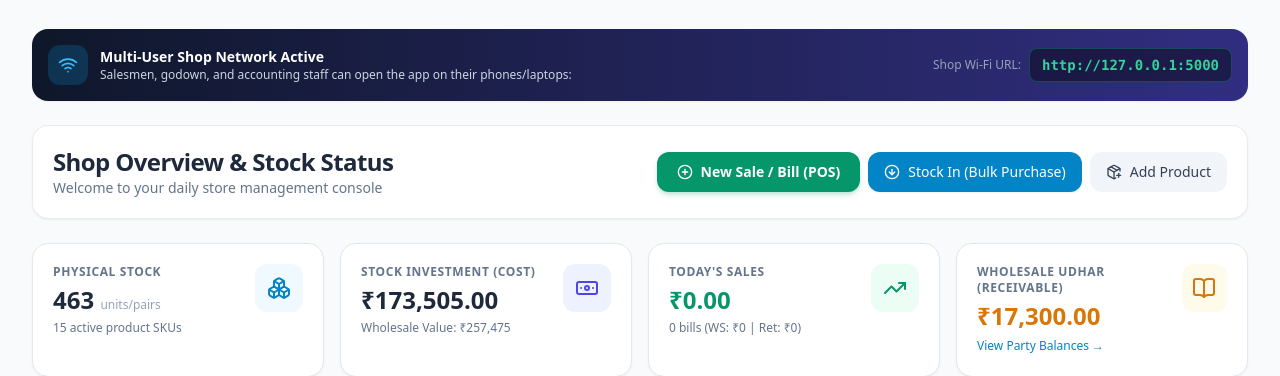
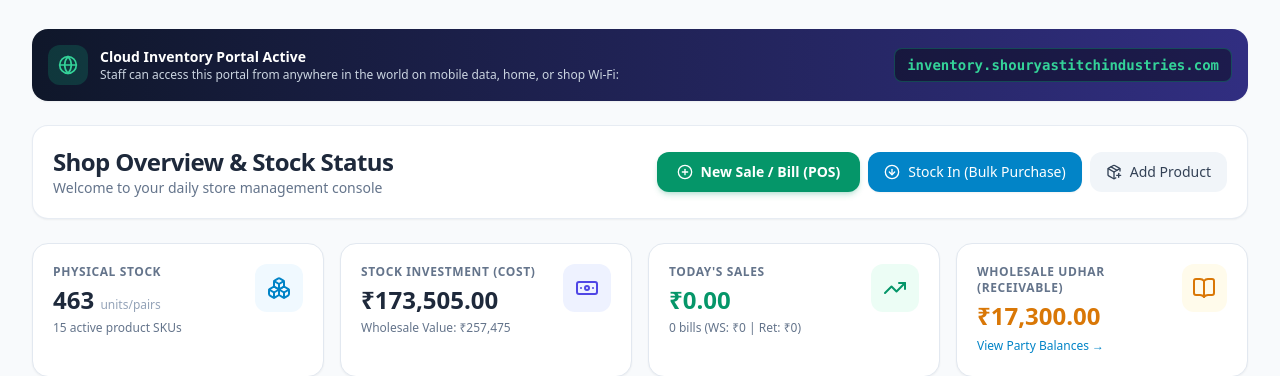
Before and after one commit to maulikshah13ai-sudo/shourya-inventory, a Flask app: page / in a window 1280 px wide. Shown: the part 75-451 px from the top of the page. Run offline with Flask 3, Linux system fonts and the light colour scheme; a user stored in the database is signed in; data comes from the database, SQL or seed files in the repository; some libraries are stand-ins or nearby versions.

Commit message:
Add files via upload

```diff
--- a/app.py
+++ b/app.py
@@ -33,8 +33,8 @@ def get_settings():
     if row:
         return dict(row)
     return {
-        "shop_name": "Apex Footwear & Bags Hub",
-        "tagline": "Wholesale & Retail Dealers",
+        "shop_name": "SSIPL Bags & Footwear Hub",
+        "tagline": "Wholesale & Retail Dealers in Bags & Footwear",
         "phone": "+91 98765 43210",
         "address": "Market Complex",
         "tax_number": "",
@@ -926,4 +926,5 @@ if __name__ == '__main__':
     print("    Accounting / Cashier: accounts / accounts123")
     print("    Warehouse Manager:    godown   / godown123")
     print("=" * 65)
-    app.run(host='0.0.0.0', port=5000, debug=True)
+    port = int(os.environ.get('PORT', 5000))
+    app.run(host='0.0.0.0', port=port, debug=False)
--- a/templates/dashboard.html
+++ b/templates/dashboard.html
@@ -5,21 +5,20 @@
 {% block content %}
 <div class="space-y-6">
 
-    <!-- Multi-Device Wi-Fi Connection Banner -->
+    <!-- Cloud & Mobile Access Banner -->
     <div class="bg-gradient-to-r from-slate-900 to-indigo-900 text-white p-4 rounded-2xl shadow-sm flex flex-col sm:flex-row items-center justify-between gap-4">
         <div class="flex items-center gap-3">
-            <div class="w-10 h-10 rounded-xl bg-sky-500/20 text-sky-400 flex items-center justify-center shrink-0">
-                <i data-lucide="wifi" class="w-5 h-5"></i>
+            <div class="w-10 h-10 rounded-xl bg-emerald-500/20 text-emerald-400 flex items-center justify-center shrink-0">
+                <i data-lucide="globe" class="w-5 h-5"></i>
             </div>
             <div>
-                <h4 class="font-bold text-sm text-white">Multi-User Shop Network Active</h4>
-                <p class="text-xs text-slate-300">Salesmen, godown, and accounting staff can open the app on their phones/laptops:</p>
+                <h4 class="font-bold text-sm text-white">Cloud Inventory Portal Active</h4>
+                <p class="text-xs text-slate-300">Staff can access this portal from anywhere in the world on mobile data, home, or shop Wi-Fi:</p>
             </div>
         </div>
         <div class="flex items-center gap-2">
-            <span class="text-xs text-slate-400">Shop Wi-Fi URL:</span>
             <span class="px-3 py-1.5 rounded-lg bg-black/40 text-emerald-400 font-mono font-bold text-sm border border-emerald-500/30">
-                http://{{ local_ip }}:5000
+                inventory.shouryastitchindustries.com
             </span>
         </div>
     </div>
--- a/templates/login.html
+++ b/templates/login.html
@@ -84,8 +84,8 @@
 
         <!-- Network Info -->
         <div class="mt-4 text-center text-xs text-slate-400">
-            <span>To connect from staff phones on the shop Wi-Fi:</span><br>
-            <span class="font-mono text-sky-400 font-bold">http://{{ local_ip }}:5000</span>
+            <span>Authorized Staff Portal:</span><br>
+            <span class="font-mono text-sky-400 font-bold">inventory.shouryastitchindustries.com</span>
         </div>
     </div>
 
```
